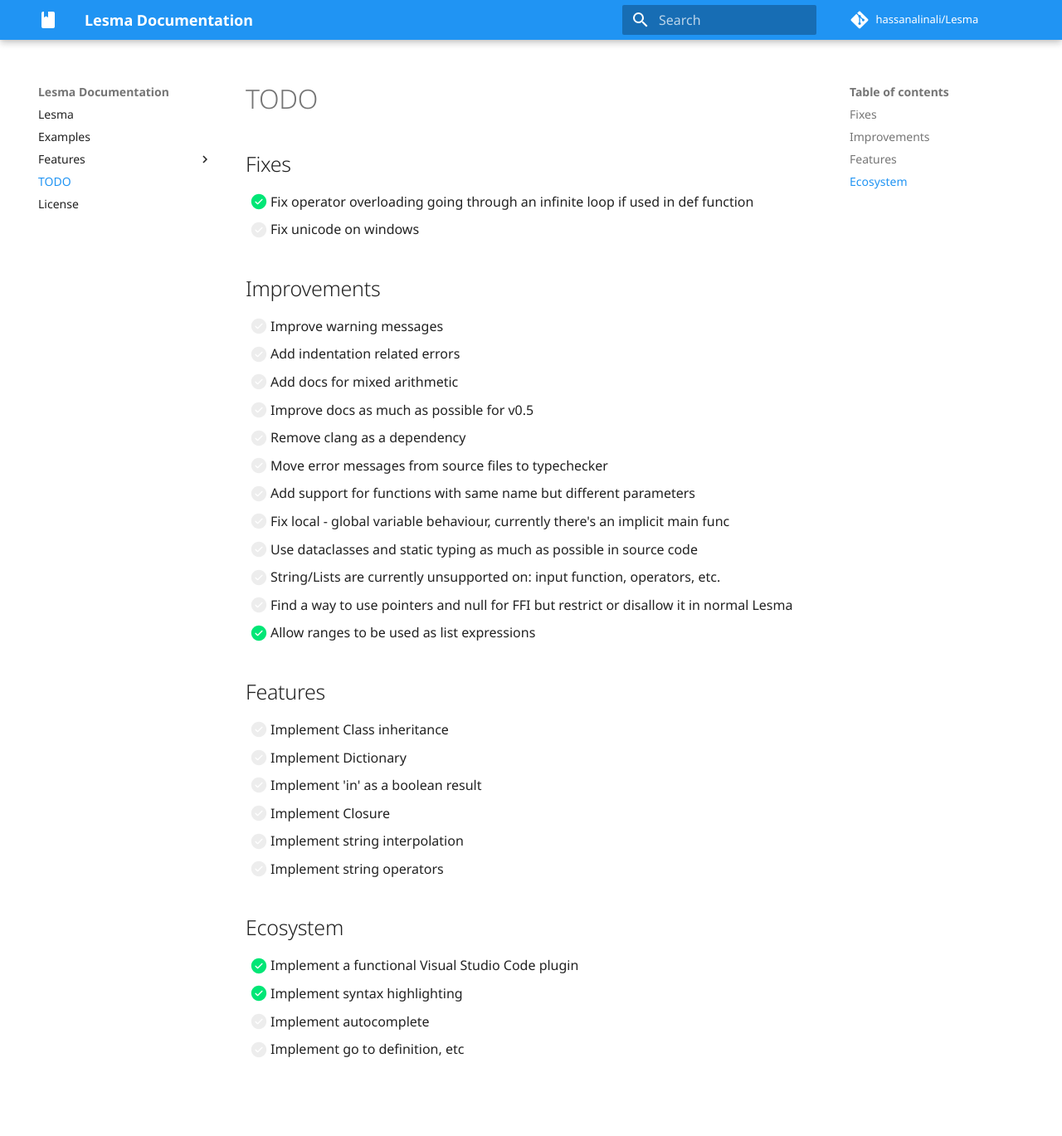
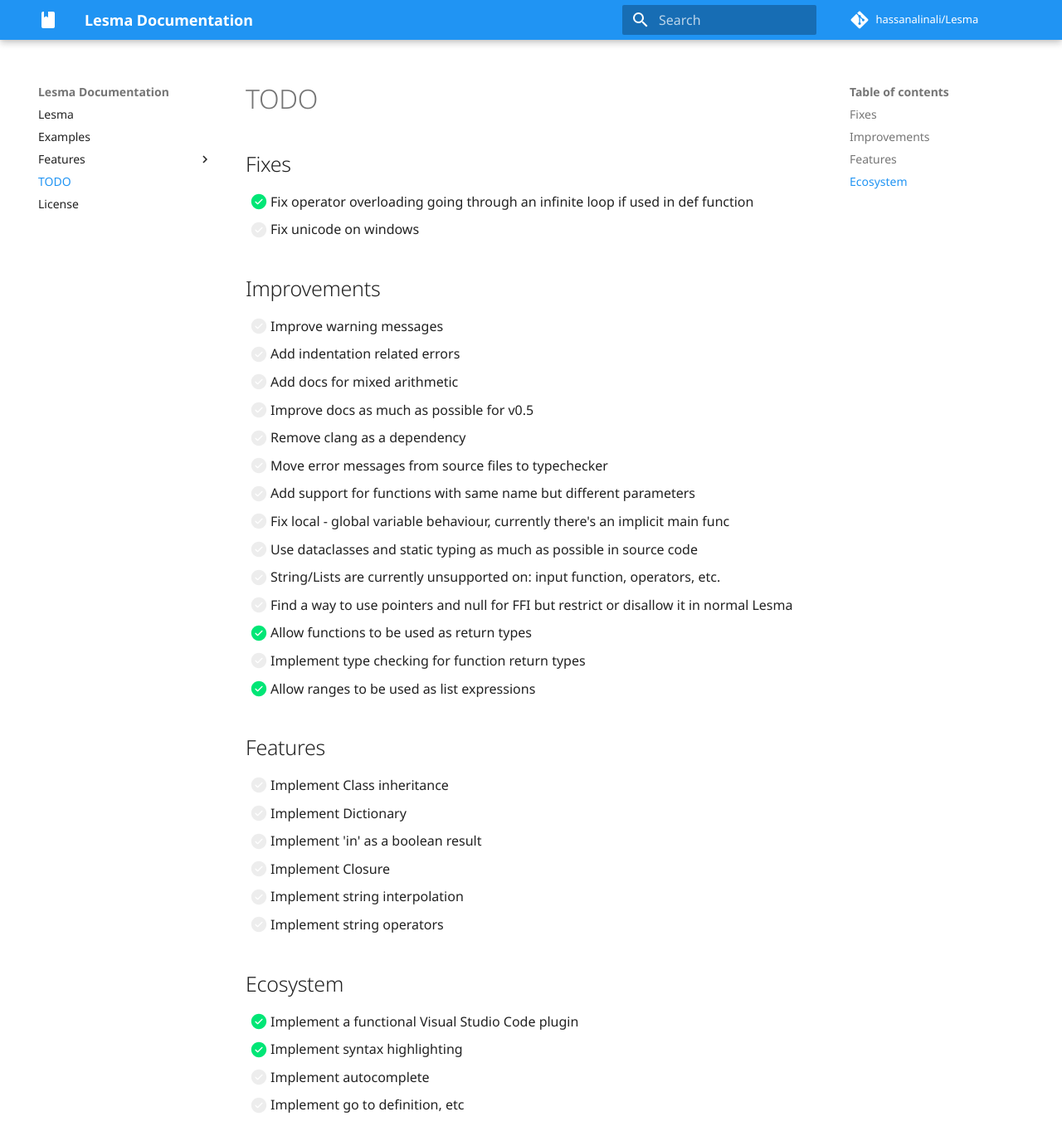
Before and after one commit to alinalihassan/pyLesma, an MkDocs documentation site: the page built from docs/TODO.md, in a window 1280 px wide and 1369 px high. Shown: the whole window at 83% size. Built offline with MkDocs 1.6.1 and Material for MkDocs 9.7.7, drawn with Linux system fonts in a browser that asks for light colours; comment, search, counter and statistics services are not loaded.

Commit message:
Fixed function test not checking the output, added function as return type

```diff
--- a/docs/TODO.md
+++ b/docs/TODO.md
@@ -16,6 +16,8 @@
 - [ ] Use dataclasses and static typing as much as possible in source code
 - [ ] String/Lists are currently unsupported on: input function, operators, etc.
 - [ ] Find a way to use pointers and null for FFI but restrict or disallow it in normal Lesma
+- [x] Allow functions to be used as return types
+- [ ] Implement type checking for function return types
 - [x] Allow ranges to be used as list expressions
 
 ## Features
```
Also changed, not shown: 2 other files.
